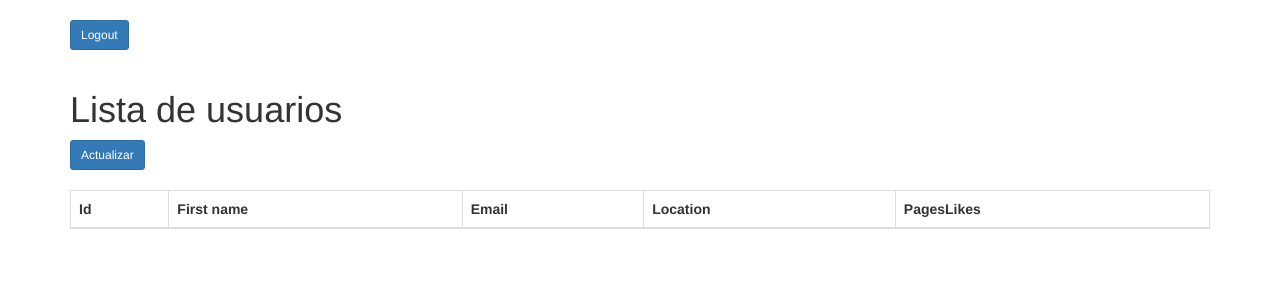
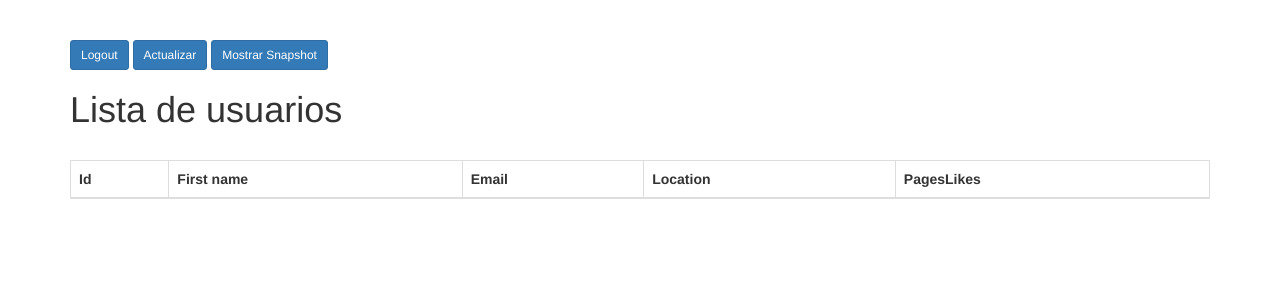
Before and after one commit to franzelunico/apifacebook, a Django app: page /useradmin/ in a window 1280 px wide. Shown: the top 300 px of the page. Run offline with Django 3.2, Linux system fonts and the light colour scheme; the visitor is signed in with stand-in values (Sample User, id 1); lists and menus that the app fills with data are empty; some libraries are stand-ins or nearby versions.

Commit message:
HTML URL change view

```diff
--- a/gettoken/templates/gettoken/login.html
+++ b/gettoken/templates/gettoken/login.html
@@ -23,7 +23,7 @@
 							<h3 class="panel-title">Login</h3>
 						</div>
 						<div class="panel-body">
-							<form method="post" accept-charset="UTF-8" role="form" action=".">{% csrf_token %}
+							<form method="post" accept-charset="UTF-8" role="form" action="/login/">{% csrf_token %}
 							<fieldset>
 								<div class="form-group">
 									<input class="form-control" placeholder="Usuario" name="user_name" type="text">
--- a/gettoken/templates/gettoken/useradmin.html
+++ b/gettoken/templates/gettoken/useradmin.html
@@ -6,22 +6,29 @@
         <title>Get Token</title>
         <base href="/"/>
         <link href="static/bootstrap/dist/css/bootstrap.min.css" rel="stylesheet">
+        <link href="static/bootstrap/dist/css/bootstrap.min.css" rel="stylesheet">
         <script id="__bs_script__">//<![CDATA[
             document.write("<script async src='http://HOST:8000/browser-sync/browser-sync-client.2.15.0.js'><\/script>".replace("HOST", location.hostname)); //]]>
         </script>
+        <base href="."/>
     </head>
 
     <body>
         <div class="container">
             </br>
-            <form action="/logout/" method="post">{% csrf_token %}
-                <button  type="submit" class="btn btn-primary btn-sm" >Logout</button>
-            </form>
             </br>
-            <form action="." method="post">{% csrf_token %}
-                <h1>Lista de usuarios</h1>
-                <button  type="submit" class="btn btn-primary btn-sm" >Actualizar</button>
-            </form>
+            <div class="col">
+                <form action="/logout/" method="post" style="display:inline-block;">{% csrf_token %}
+                    <button  type="submit" class="btn btn-primary btn-sm" >Logout</button>
+                </form>
+                <form action="/useradmin/" method="post" style="display:inline-block;">{% csrf_token %}
+                    <button  type="submit" class="btn btn-primary btn-sm" >Actualizar</button>
+                </form>
+                <form action="/listsnapshot/" method="post" style="display:inline-block;">{% csrf_token %}
+                    <button  type="submit" class="btn btn-primary btn-sm" >Mostrar Snapshot</button>
+                </form>
+            </div>
+            <h1>Lista de usuarios</h1>
             </br>
             <table class="table table-bordered">
                 <thead>
```
Also changed, not shown: gettoken/templates/gettoken/listsnapshot.html (+12 -8 lines).
